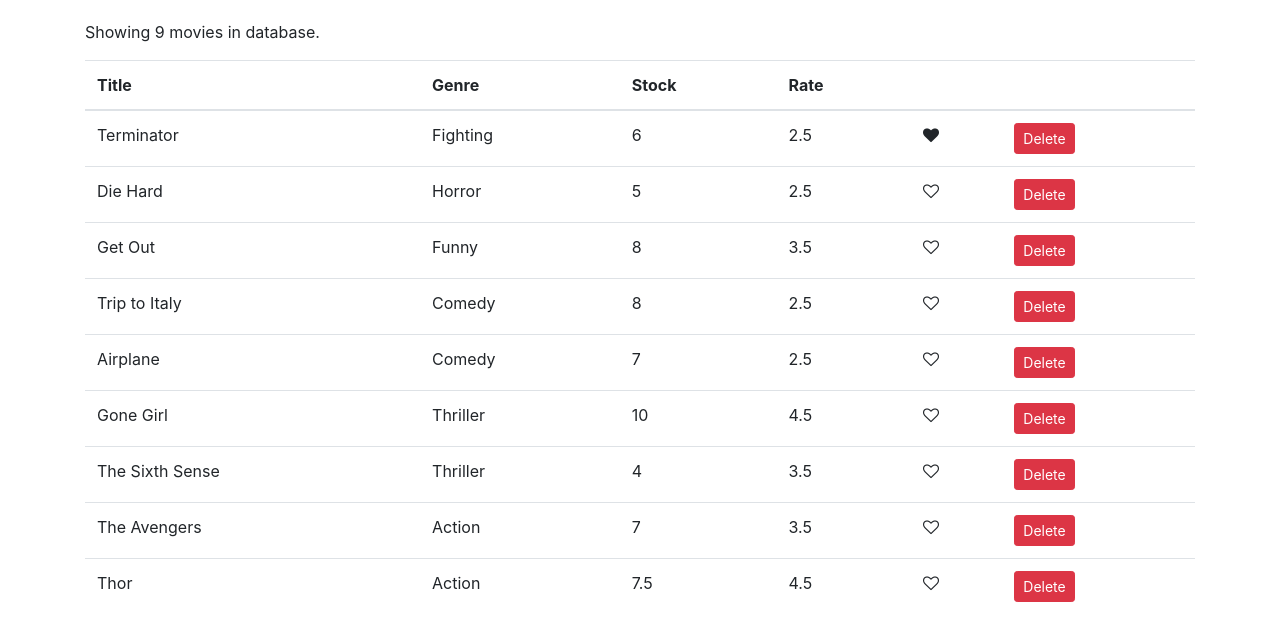
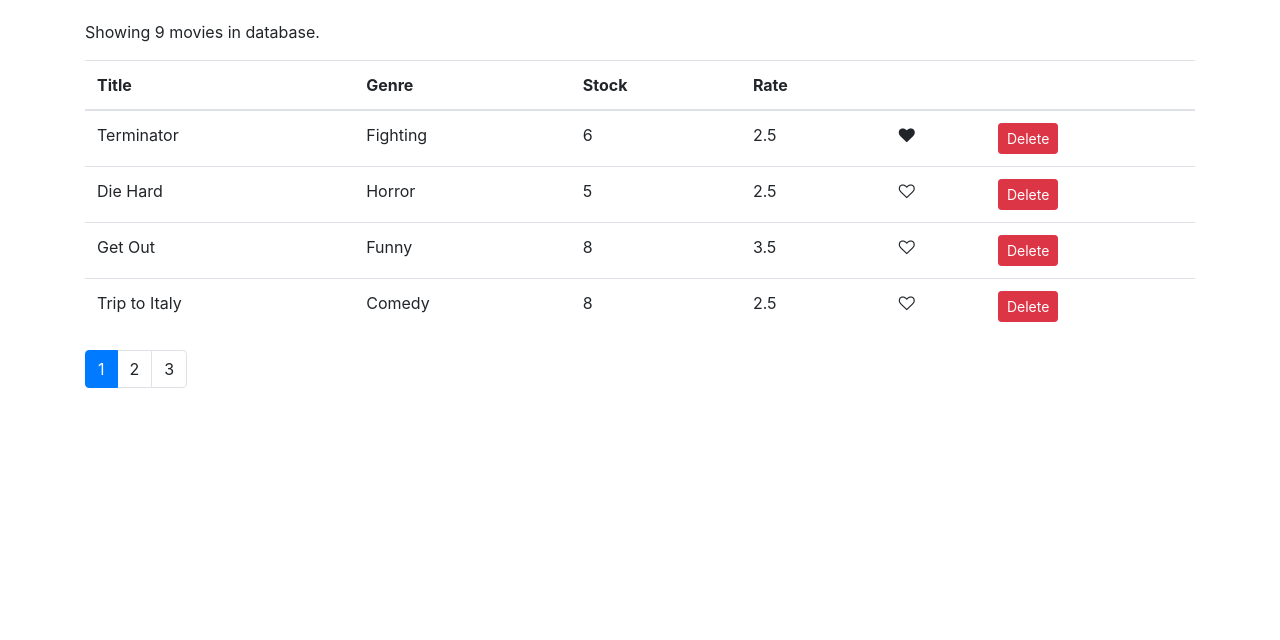
Before and after one commit to usama-khan98/vidly-reactApp, a React (Create React App) app: page / in a window 1280 px wide. Shown: the top 640 px of the page. Built offline with nearby package versions, Linux system fonts and the light colour scheme.

Commit message:
Pagination implementation done

```diff
--- a/src/components/common/pagination.jsx
+++ b/src/components/common/pagination.jsx
@@ -2,8 +2,7 @@
 import _ from 'lodash';
 
 const Pagination = (props) => {
-	const { itemsCount, pageSize } = props;
-
+	const { itemsCount, pageSize, currentPage, onPageChange } = props;
 	const pagesCount = Math.ceil(itemsCount / pageSize);
 	if (pagesCount === 1) return null;
 	const pages = _.range(1, pagesCount + 1);
@@ -12,8 +11,22 @@
 		<nav>
 			<ul className="pagination">
 				{pages.map((page) => (
-					<li key={page} className="page-item">
-						<a className="page-link">{page}</a>
+					<li
+						key={page}
+						className={
+							page === currentPage ? (
+								'page-item active'
+							) : (
+								'page-item'
+							)
+						}
+					>
+						<a
+							className="page-link"
+							onClick={() => onPageChange(page)}
+						>
+							{page}
+						</a>
 					</li>
 				))}
 			</ul>
--- a/src/components/movies.jsx
+++ b/src/components/movies.jsx
@@ -2,11 +2,13 @@
 import { getMovies } from '../services/fakeMovieService';
 import Like from './common/like';
 import Pagination from './common/pagination';
+import { paginate } from '../utils/paginate';
 
 class Movies extends Component {
 	state = {
 		movies: getMovies(),
-		pageSize: 10
+		pageSize: 4,
+		currentPage: 1
 	};
 
 	handleDelete = (movie) => {
@@ -22,12 +24,16 @@
 	};
 
 	handlePageChange = (page) => {
-		console.log('page');
+		this.setState({ currentPage: page });
 	};
 
 	render() {
 		const { length: count } = this.state.movies;
+		const { pageSize, currentPage, movies: allMovies } = this.state;
 		if (count === 0) return <p>There are no movies in database.</p>;
+
+		const movies = paginate(allMovies, currentPage, pageSize);
+
 		return (
 			<div>
 				<p>Showing {count} movies in database.</p>
@@ -43,7 +49,7 @@
 						</tr>
 					</thead>
 					<tbody>
-						{this.state.movies.map((movie) => (
+						{movies.map((movie) => (
 							<tr key={movie.id}>
 								<td>{movie.title}</td>
 								<td>{movie.genre}</td>
@@ -69,8 +75,9 @@
 				</table>
 				<Pagination
 					itemsCount={count}
-					pageSize={this.state.pageSize}
+					pageSize={pageSize}
 					onPageChange={this.handlePageChange}
+					currentPage={currentPage}
 				/>
 			</div>
 		);
--- /dev/null
+++ b/src/utils/paginate.js
@@ -0,0 +1,9 @@
+import _ from 'lodash';
+
+export function paginate(items, pageNumber, pageSize){
+    const startIndex = (pageNumber - 1 )* pageSize;
+    return _(items)
+     .slice(startIndex)
+     .take(pageSize)
+     .value();
+}
```
Also changed, not shown: 1 other file (tests, documents, lock files or other folders).
